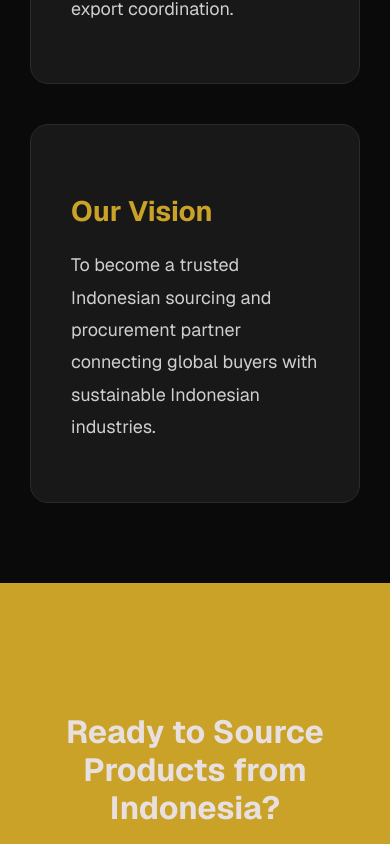
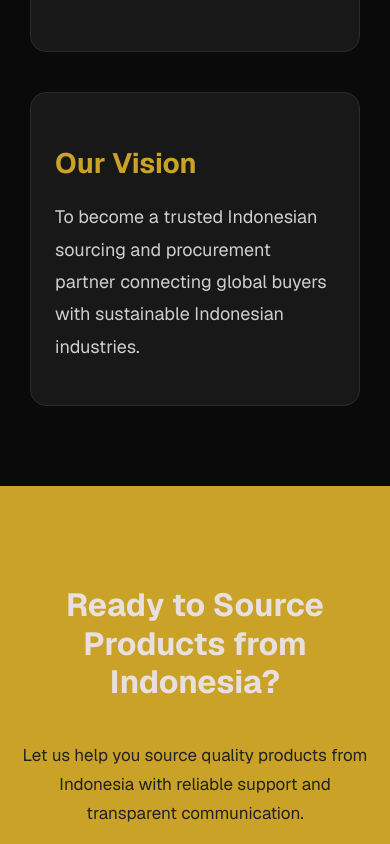
Before and after one commit to artamulyaraya/website, a Next.js app: page /about in a window 390 px wide. Shown: the part 3440-4284 px from the top of the page. Built offline with nearby package versions, Linux system fonts and the light colour scheme.

Commit message:
Release Candidate 1 - Homepage Polish

```diff
--- a/Components/About.module.css
+++ b/Components/About.module.css
@@ -1,6 +1,6 @@
 .about {
   background: #111;
-  padding: 100px 40px;
+  padding: 80px 40px;
 }
 
 .container {
@@ -18,7 +18,7 @@
 
   max-width: 850px;
 
-  margin: 24px auto 0;
+  margin:0 auto 40px;
 }
 @media (max-width:900px){
 
--- a/Components/About/MissionVision.module.css
+++ b/Components/About/MissionVision.module.css
@@ -15,9 +15,9 @@
   background: #181818;
 
   border: 1px solid #2b2b2b;
-  border-radius: 18px;
+  border-radius: 16px;
 
-  padding: 40px;
+  padding: 24px;
 }
 
 .title {
--- a/Components/CTA.module.css
+++ b/Components/CTA.module.css
@@ -1,6 +1,6 @@
 .cta {
   background: #c9a227;
-  padding: 100px 40px;
+  padding: 55px 40px;
 }
 
 .container {
@@ -10,8 +10,8 @@
 }
 
 .description {
-  max-width: 800px;
-  margin: 0 auto 40px;
+  max-width: 700px;
+  margin:0 auto 32px;
 
   color: #222;
 
@@ -20,9 +20,13 @@
 }
 
 .button {
-  padding: 18px 48px;
-  display:inline-block;
-  text-decoration:none;
+  display: inline-block;
+
+  min-width: 180px;
+
+  padding: 16px 38px;
+
+  text-decoration: none;
 
   background: #111;
   color: #fff;
@@ -30,7 +34,7 @@
   border: none;
   border-radius: 10px;
 
-  font-size: 18px;
+  font-size: 17px;
   font-weight: 600;
 
   cursor: pointer;
@@ -42,20 +46,19 @@
 }
 
 .button:hover {
-  .button:hover{
-    transform:translateY(-2px);
-    background:#222;
-}
+  transform: translateY(-2px);
+  background: #222;
 }
 
 @media (max-width:900px){
 
-  .cta{
-    padding:80px 30px;
-  }
+  .cta {
+    padding: 50px 20px;
+}
 
   .description{
-    font-size:18px;
+    font-size:17px;
+    line-height:1.7;
   }
 
 }
--- a/Components/Capability.module.css
+++ b/Components/Capability.module.css
@@ -1,6 +1,6 @@
 .capability {
   background: #111;
-  padding: 100px 40px;
+  padding: 70px 40px;
 }
 
 .container {
@@ -13,8 +13,8 @@
   color: #cfcfcf;
   font-size: 20px;
   line-height: 1.8;
-  max-width: 760px;
-  margin: 0 auto 60px;
+  max-width: 700px;
+  margin:0 auto 40px;
 }
 
 .grid {
@@ -27,16 +27,18 @@
   background: #161616;
   border: 1px solid #2a2a2a;
   border-radius: 16px;
-  padding: 30px;
+  padding: 24px;
   transition: transform 0.25s ease, border-color 0.25s ease;
   display: flex;
   flex-direction: column;
+  justify-content:flex-start;
   height: 100%;
 }
 
-.card:hover {
-  transform: translateY(-2px);
+  .card:hover {
+  transform: translateY(-6px);
   border-color: #c9a227;
+  box-shadow:0 14px 35px rgba(0,0,0,.28);
 }
 
 .cardTitle {
@@ -64,4 +66,8 @@
   .grid {
     grid-template-columns: 1fr;
   }
+
+  .card {
+  padding: 24px;
 }
+}
--- a/Components/Contact/ContactCard.module.css
+++ b/Components/Contact/ContactCard.module.css
@@ -1,7 +1,7 @@
 .card {
   background: #1a1a1a;
   border: 1px solid #2a2a2a;
-  border-radius: 18px;
+  border-radius: 16px;
   padding: 28px;
   transition: transform .25s ease, border-color .25s ease;
 }
--- a/Components/Footer.module.css
+++ b/Components/Footer.module.css
@@ -1,7 +1,7 @@
 .footer {
   background: #0a0a0a;
   border-top: 1px solid #2b2b2b;
-  padding: 80px 40px;
+  padding:60px 40px;
 }
 
 .container {
@@ -9,8 +9,8 @@
   margin: 0 auto;
 
   display: grid;
-  grid-template-columns: 2fr 1fr 1fr;
-  gap: 60px;
+  grid-template-columns: 1.5fr 1fr 1fr;
+  gap: 45px;
 }
 
 .brand {
@@ -19,27 +19,29 @@
 
 .title {
   color: #ffffff;
-  font-size: 24px;
+  font-size: 22px;
   font-weight: 700;
-  margin-bottom: 18px;
+  margin-bottom: 16px;
 }
 
 .description {
   color: #bfbfbf;
-  line-height: 1.9;
+  line-height: 1.8;
   font-size: 16px;
+  max-width: 400px;
 }
 
 .heading {
   color: #c9a227;
-  font-size: 18px;
-  margin-bottom: 20px;
+  font-size: 19px;
+  font-weight: 600;
+  margin-bottom: 18px;
 }
 
 .item {
   color: #bfbfbf;
-  margin-bottom: 12px;
-  line-height: 1.8;
+  margin-bottom: 10px;
+  line-height: 1.7;
 }
 
 .location {
@@ -65,7 +67,7 @@
 
   .container {
     grid-template-columns: 1fr;
-    gap: 40px;
+    gap: 45px;
     text-align: center;
   }
 
--- a/Components/Hero.module.css
+++ b/Components/Hero.module.css
@@ -1,19 +1,22 @@
-.hero {
-  min-height: 80vh;
-  display: flex;
-  justify-content: center;
-  align-items: center;
-  padding:100px 32px;
-  background: #0b0b0b;
+.hero{
+    min-height:100vh;
+
+    display:flex;
+    justify-content:center;
+    align-items:center;
+    padding: 90px 40px 70px;
+    background:#0b0b0b;
 }
 
 .container {
-  max-width: 1280px;
-  width: 100%;
+  max-width: 1200px;
+  margin: 0 auto;
+
   display: flex;
   justify-content: space-between;
   align-items: center;
-  gap: 72px;
+
+  gap: 70px;
 }
 
 .left {
@@ -40,21 +43,27 @@
   color: #d0d0d0;
   font-size: 20px;
   line-height: 1.8;
-  max-width: 600px;
+  max-width: 540px;
   margin-bottom: 40px;
 }
 
-.buttons {
-  display: flex;
-  gap: 20px;
+.buttons{
+    display:flex;
+    gap:16px;
+    align-items:center;
 }
 
 .primaryButton {
   display: inline-block;
 
-  padding: 18px 46px;
+  min-width: 220px;
+  max-width: 260px;
+  text-align: center;
+
+  padding:16px 34px;
 
   background: #c9a227;
+
   color: #0b0b0b;
 
   border-radius: 10px;
@@ -78,6 +87,10 @@
 }
 
 .secondaryButton {
+
+  min-width: 220px;
+  max-width: 260px;
+  text-align: center;
 
   display:inline-block;
 
@@ -114,12 +127,15 @@
   text-align: center;
 }
 
-.image {
-  width: 100%;
-  max-width: 760px;
-  height: auto;
-  border-radius: 24px;
-  box-shadow: 0 30px 80px rgba(0, 0, 0, 0.45);
+.image{
+    width:100%;
+    max-width:820px;
+
+    height:auto;
+
+    border-radius:20px;
+
+    box-shadow:0 24px 60px rgba(0,0,0,.35);
 }
 
 /* Laptop */
@@ -130,7 +146,7 @@
   }
 
   .title {
-    font-size: 64px;
+    font-size: 78px;
   }
 }
 
--- a/Components/Services.module.css
+++ b/Components/Services.module.css
@@ -1,6 +1,6 @@
 .services {
   background: #0b0b0b;
-  padding: 100px 40px;
+  padding:70px 40px;
 }
 
 .container {
@@ -11,8 +11,8 @@
 .description {
   text-align: center;
   color: #cfcfcf;
-  max-width: 760px;
-  margin: 0 auto 60px;
+  max-width: 680px;
+  margin:0 auto 40px;
   line-height: 1.8;
   font-size: 20px;
 }
@@ -27,18 +27,23 @@
   background: #161616;
   border: 1px solid #2a2a2a;
   border-radius: 16px;
-  padding: 30px;
+  padding: 28px;
   transition: transform 0.25s ease, border-color 0.25s ease;
+  display:flex;
+  flex-direction:column;
+  justify-content:flex-start;
+  height:100%;
 }
 
 .card:hover {
-  transform: translateY(-4px);
+  transform: translateY(-6px);
   border-color: #c9a227;
+  box-shadow:0 14px 35px rgba(0,0,0,.28);
 }
 
 .cardTitle {
   color: #c9a227;
-  margin-bottom: 15px;
+  margin-bottom: 12px;
   font-size: 24px;
 }
 
@@ -49,16 +54,34 @@
 }
 
 @media (max-width: 900px) {
+
   .services {
-    padding: 80px 30px;
+    padding: 60px 20px;
   }
 
   .description {
-    font-size: 18px;
-    margin-bottom: 40px;
+    font-size: 17px;
+    margin-bottom: 30px;
+    line-height: 1.7;
   }
 
   .grid {
     grid-template-columns: 1fr;
+    gap: 18px;
   }
+
+  .card {
+    padding: 20px;
+  }
+
+  .cardTitle {
+    font-size: 21px;
+    margin-bottom: 10px;
+  }
+
+  .cardDescription {
+    font-size: 16px;
+    line-height: 1.6;
+  }
+
 }
--- a/Components/WhyChooseUs.module.css
+++ b/Components/WhyChooseUs.module.css
@@ -1,7 +1,6 @@
 .whyChooseUs {
   background: #111;
-  padding: 120px 40px;
-}
+padding:70px 40px;}
 
 .container {
   max-width: 1200px;
@@ -13,8 +12,8 @@
   color: #d0d0d0;
   font-size: 20px;
   line-height: 1.8;
-  max-width: 800px;
-  margin: 0 auto 70px;
+  max-width:700px;
+  margin:0 auto 40px;
 }
 
 .grid {
@@ -27,7 +26,11 @@
   background: #161616;
   border: 1px solid #2a2a2a;
   border-radius: 16px;
-  padding: 35px;
+  padding: 24px;
+  display:flex;
+  flex-direction:column;
+  justify-content:flex-start;
+  height:100%;
 
   transition:
     transform .25s ease,
@@ -38,13 +41,13 @@
 .card:hover {
   transform: translateY(-6px);
   border-color: #c9a227;
-  box-shadow: 0 18px 40px rgba(0,0,0,.35);
+  box-shadow:0 14px 35px rgba(0,0,0,.28);
 }
 
 .cardTitle {
   color: #c9a227;
   margin-bottom: 16px;
-  font-size: 22px;
+  font-size: 24px;
 }
 
 .cardDescription{
--- a/Components/Workflow.module.css
+++ b/Components/Workflow.module.css
@@ -1,14 +1,14 @@
 .description {
   text-align: center;
   color: #cfcfcf;
-  max-width: 760px;
-  margin: 0 auto 60px;
+  max-width: 700px;
+  margin:0 auto 40px;
   line-height: 1.8;
   font-size: 20px;
 }
 .workflow {
   background: #0b0b0b;
-  padding: 100px 40px;
+  padding:70px 40px;
 }
 
 .container {
@@ -26,7 +26,7 @@
   background: #161616;
   border: 1px solid #2a2a2a;
   border-radius: 16px;
-  padding: 40px 25px;
+  padding: 24px;
 
   display: flex;
   flex-direction: column;
@@ -39,9 +39,9 @@
 }
 
 .card:hover {
-  transform: translateY(-2px);
+  transform: translateY(-6px);
   border-color: #c9a227;
-  box-shadow:0 18px 40px rgba(0,0,0,.35);
+  box-shadow:0 14px 35px rgba(0,0,0,.28);
 }
 
 .number {
```
Also changed, not shown: Components/Header.module.css (+71 -4 lines).
